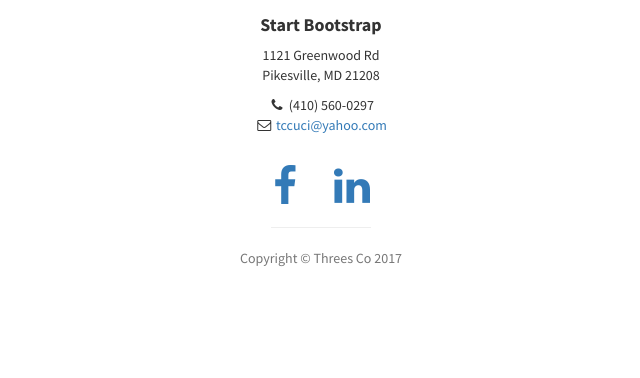
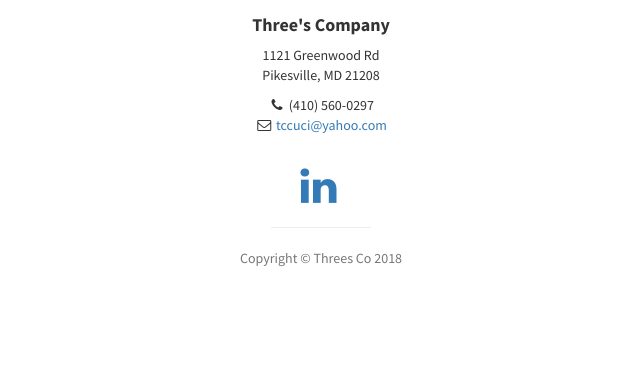
Before and after one commit to dbrill/ThreesSite, a Flask app: page / in a window 1280 px wide. Shown: the part 2646-3024 px from the top of the page, without its empty margins (319-959 px from the left). Run offline with Flask 2, Linux system fonts and the light colour scheme; some libraries are stand-ins or nearby versions.

Commit message:
Fixed Typos and added gitignore

```diff
--- a/templates/index.html
+++ b/templates/index.html
@@ -46,9 +46,9 @@
             <li>
                 <a href="#about" onclick=$("#menu-close").click();>About</a>
             </li>
-            <li>
+            <!-- <li>
                 <a href="#services" onclick=$("#menu-close").click();>Services</a>
-            </li>
+            </li> -->
             <li>
                 <a href="#portfolio" onclick=$("#menu-close").click();>Portfolio</a>
             </li>
@@ -62,7 +62,7 @@
     <header id="top" class="header">
         <div class="text-vertical-center">
             <h1>Three's Company Cleaners</h1>
-            <h3>Commercial Floor Care Specialist</h3>
+            <h3>Commercial Floor Care Specialists</h3>
             <br>
             <a href="#about" class="btn btn-dark btn-lg">Find Out More</a>
         </div>
@@ -76,7 +76,7 @@
                     <h2>Our family owned business was established in 1986</h2>
                     <p class="lead">We have extensive experience in carpet cleaning, strip and wax work, as well as hard surface restoration</p>
                     <p class="lead">We've been providing our services to government and military facilities since 1989</p>
-                    <p class="lead">Three's Company is a CCR/SAMS registered, woman owned company with a small disadvanted business designation</p>
+                    <p class="lead">Three's Company is a CCR/SAMS registered, woman owned company with a small disadvantaged business designation</p>
                 </div>
             </div>
             <!-- /.row -->
@@ -224,11 +224,15 @@
 
     <!-- Map -->
     <section id="contact" class="map">
-        <iframe width="100%" height="100%" frameborder="0" scrolling="no" marginheight="0" marginwidth="0" src="https://www.google.com/maps/embed?pb=!1m18!1m12!1m3!1d3084.357110811623!2d-76.73578568493637!3d39.370792979500514!2m3!1f0!2f0!3f0!3m2!1i1024!2i768!4f13.1!3m3!1m2!1s0x89c81a1d7e3c88d9%3A0x7ffc504a0a1b763e!2s1121+Greenwood+Rd%2C+Pikesville%2C+MD+21208!5e0!3m2!1sen!2sus!4v1502428053512"></iframe>
-        <br />
-        <small>
-            <a href="https://www.google.com/maps/embed?pb=!1m18!1m12!1m3!1d3084.357110811623!2d-76.73578568493637!3d39.370792979500514!2m3!1f0!2f0!3f0!3m2!1i1024!2i768!4f13.1!3m3!1m2!1s0x89c81a1d7e3c88d9%3A0x7ffc504a0a1b763e!2s1121+Greenwood+Rd%2C+Pikesville%2C+MD+21208!5e0!3m2!1sen!2sus!4v1502428053512"></a>
-        </small>
+      <div class="col-lg-10 col-lg-offset-1 text-center">
+        <h2>Contact Us</h2>
+        <hr class="small">
+      </div>
+          <iframe width="100%" height="100%" frameborder="0" scrolling="no" marginheight="0" marginwidth="0" src="https://www.google.com/maps/embed?pb=!1m18!1m12!1m3!1d3084.357110811623!2d-76.73578568493637!3d39.370792979500514!2m3!1f0!2f0!3f0!3m2!1i1024!2i768!4f13.1!3m3!1m2!1s0x89c81a1d7e3c88d9%3A0x7ffc504a0a1b763e!2s1121+Greenwood+Rd%2C+Pikesville%2C+MD+21208!5e0!3m2!1sen!2sus!4v1502428053512"></iframe>
+          <br />
+          <small>
+              <a href="https://www.google.com/maps/embed?pb=!1m18!1m12!1m3!1d3084.357110811623!2d-76.73578568493637!3d39.370792979500514!2m3!1f0!2f0!3f0!3m2!1i1024!2i768!4f13.1!3m3!1m2!1s0x89c81a1d7e3c88d9%3A0x7ffc504a0a1b763e!2s1121+Greenwood+Rd%2C+Pikesville%2C+MD+21208!5e0!3m2!1sen!2sus!4v1502428053512"></a>
+          </small>
     </section>
 
     <!-- Footer -->
@@ -236,7 +240,7 @@
         <div class="container">
             <div class="row">
                 <div class="col-lg-10 col-lg-offset-1 text-center">
-                    <h4><strong>Start Bootstrap</strong>
+                    <h4><strong>Three's Company</strong>
                     </h4>
                     <p>1121 Greenwood Rd
                         <br>Pikesville, MD 21208</p>
@@ -248,14 +252,11 @@
                     <br>
                     <ul class="list-inline">
                         <li>
-                            <a href="#"><i class="fa fa-facebook fa-fw fa-3x"></i></a>
-                        </li>
-                        <li>
                             <a href="https://www.linkedin.com/search/results/people/?keywords=Threes%27%20Company%20Cleaners%2C%20Inc.&origin=CLUSTER_EXPANSION"><i class="fa fa-linkedin fa-fw fa-3x"></i></a>
                         </li>
                     </ul>
                     <hr class="small">
-                    <p class="text-muted">Copyright &copy; Threes Co 2017</p>
+                    <p class="text-muted">Copyright &copy; Threes Co 2018</p>
                 </div>
             </div>
         </div>
```
Also changed, not shown: 1 other file.
